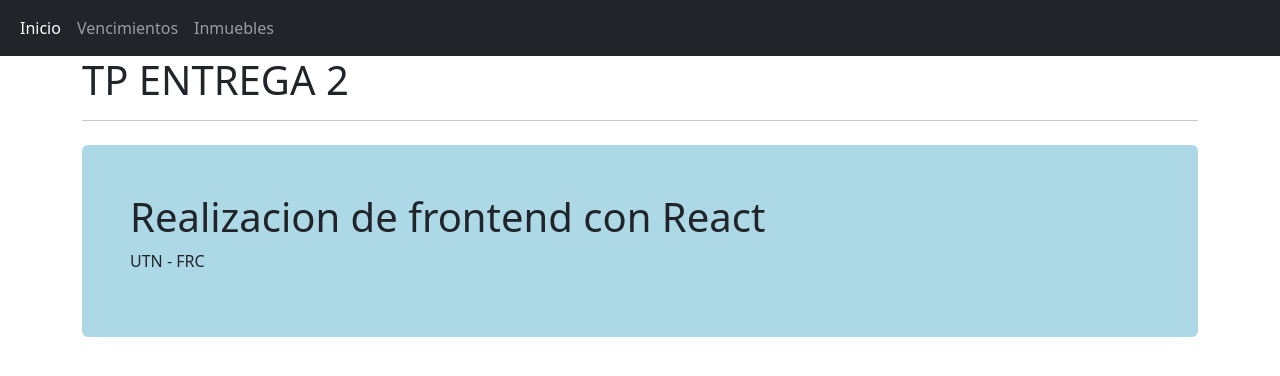
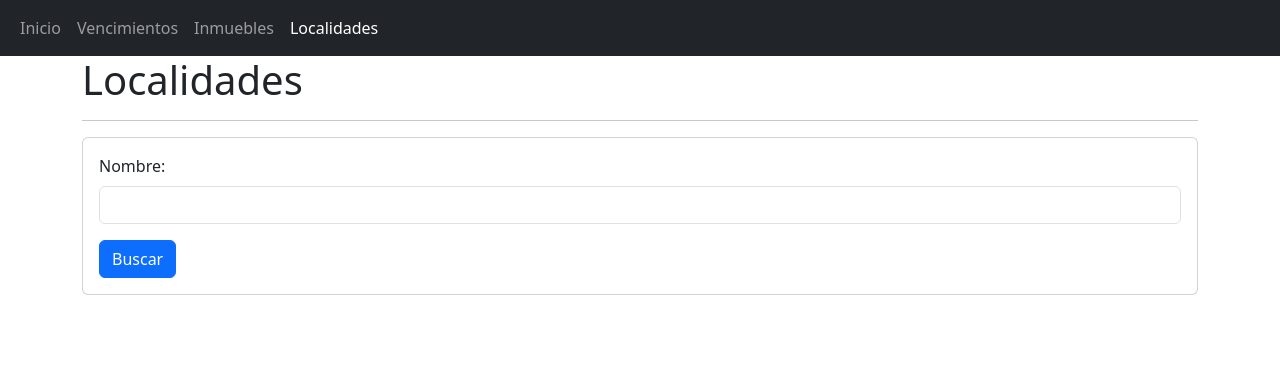
Before and after one commit to UlisesGutierrez2/Proyecto-Inmuebles, a React (Create React App) app in the folder frontend/: page /localidades in a window 1280 px wide. Before the commit this address led to /inicio. Shown: the top 376 px of the page. Built offline with nearby package versions, Linux system fonts and the light colour scheme.

Commit message:
Componente Localidades y Listado realizados, modificacion en el filtro por Código Postal

```diff
--- a/frontend/src/App.js
+++ b/frontend/src/App.js
@@ -5,6 +5,7 @@ import { Inicio } from './components/Inicio';
 import { BrowserRouter, Route, Routes, Navigate } from "react-router-dom";
 import Vencimientos from './components/Vencimientos';
 import Inmuebles from './components/Inmuebles';
+import Localidades from './components/Localidades'
 
 function App() {
   return (
@@ -17,6 +18,8 @@ function App() {
               <Route path="/inicio" element={<Inicio />} />
               <Route path="/vencimientos" element={<Vencimientos />} />
               <Route path="/inmuebles" element={<Inmuebles />} />
+              <Route path="/localidades" element={<Localidades />} />
+
               <Route path="*" element={<Navigate to="/inicio" replace />} />
             </Routes>
           </div>
--- /dev/null
+++ b/frontend/src/components/ListadoLocalidades.js
@@ -0,0 +1,33 @@
+import React from 'react';
+
+const ListadoLocalidades = ({ lista }) => {
+
+  console.log(lista);
+  console.log(typeof lista);
+
+  return (
+    <div className="container mt-3">
+      <h3>Localidades</h3>
+      <table className="table table-striped">
+        <thead>
+          <tr>
+            <th>CodigoPostal</th>
+            <th>Nombre</th>
+            <th>FechaFundacion</th>
+          </tr>
+        </thead>
+        <tbody>
+          {lista.Items.map((item) => (
+             <tr key={item.CodigoPostal}>
+              <td>{item.CodigoPostal}</td>
+              <td>{item.Nombre_Localidad}</td>
+              <td>{item.FechaFundacion}</td>
+            </tr>
+          ))}
+        </tbody>
+      </table>
+    </div>
+  );
+};
+
+export default ListadoLocalidades;
--- /dev/null
+++ b/frontend/src/components/Localidades.js
@@ -0,0 +1,47 @@
+import React, {  useState } from 'react';
+import { useForm } from 'react-hook-form';
+import axios from 'axios';
+
+import ListadoLocalidades from './ListadoLocalidades'
+
+const Localidades = () => {
+  const { register, handleSubmit } = useForm();
+
+  const [lista, setLista] = useState(null);
+
+  const onSubmit = async (data) => {
+    try {
+      const response = await axios.get('http://localhost:4000/api/localidades'
+    , {
+        params: data
+      });
+
+      console.log(response.data)
+
+      setLista(response.data)
+    } catch (error) {
+      console.error(error);
+    }
+  };
+
+  return (
+    <div className="container">
+     <h1>Localidades</h1>
+     <hr />
+      <div className="card mb-3">
+        <div className="card-body">
+          <form onSubmit={handleSubmit(onSubmit)}>
+            <div className="mb-3">
+              <label className="form-label">Nombre:</label>
+              <input type="text" className="form-control" {...register('Nombre_Localidad')} />
+            </div>
+            <button type="submit" className="btn btn-primary">Buscar</button>
+          </form>
+        </div>
+      </div>
+      {lista && <ListadoLocalidades lista={lista} />}
+    </div>
+  );
+};
+
+export default Localidades;
--- a/frontend/src/components/Menu.jsx
+++ b/frontend/src/components/Menu.jsx
@@ -36,6 +36,11 @@ function Menu() {
                 Inmuebles
               </NavLink>
             </li>
+            <li className="nav-item">
+              <NavLink className="nav-link" to="/localidades">
+                Localidades
+              </NavLink>
+            </li>
           </ul>
         </div>
       </div>
```
Also changed, not shown: 1 other file (tests, documents, lock files or other folders).
